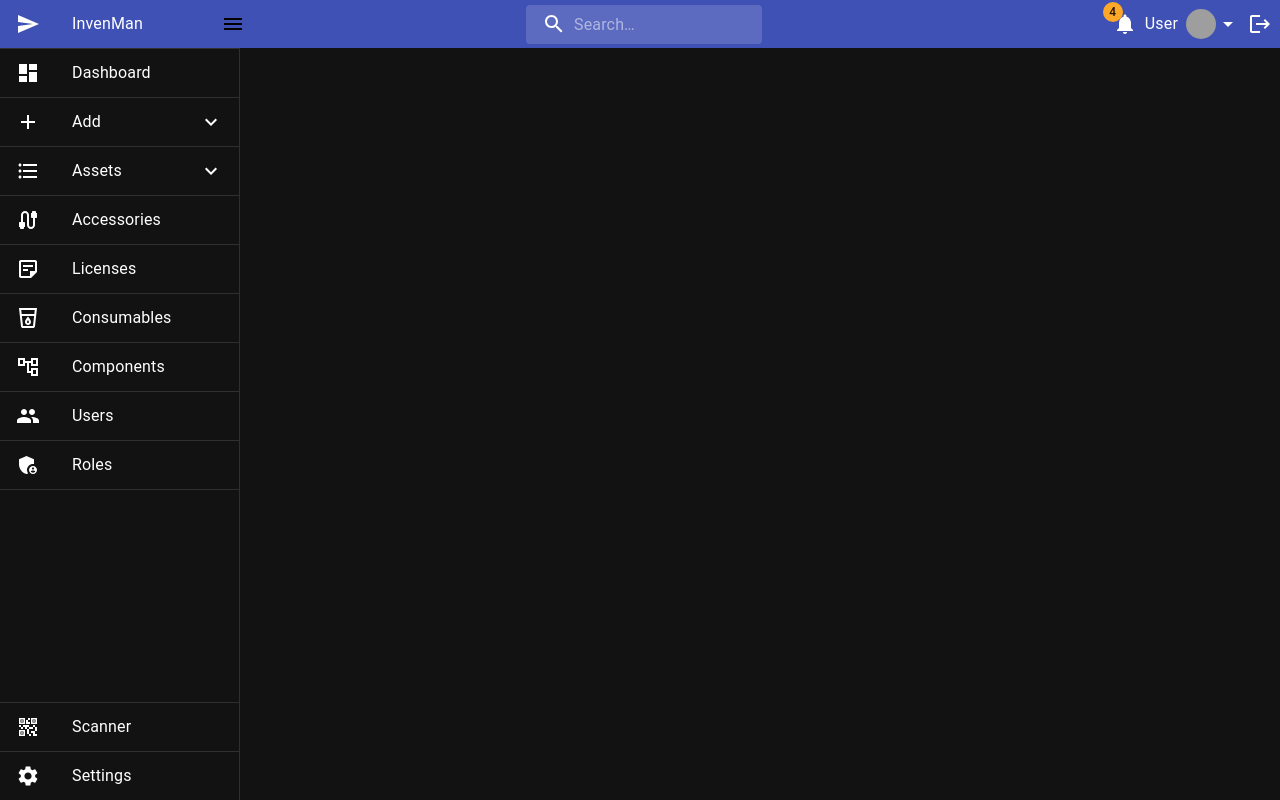
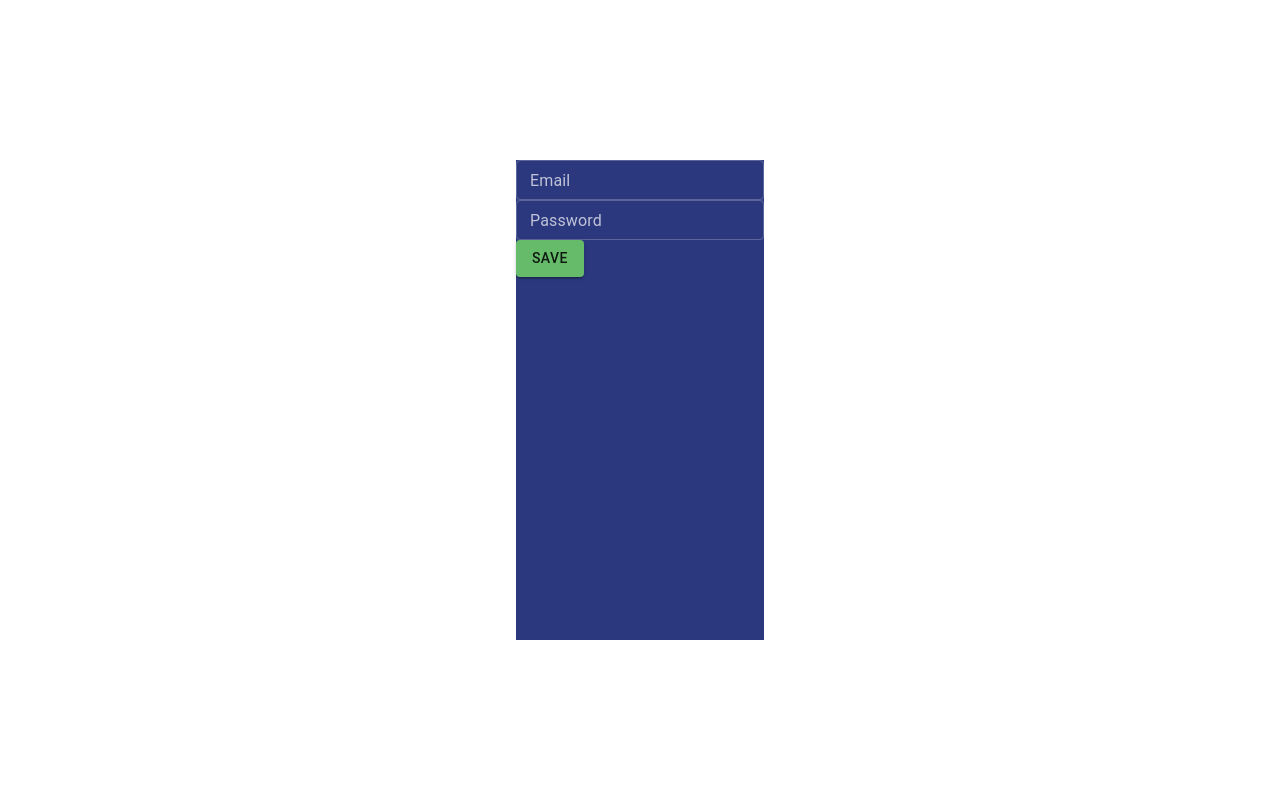
Before and after one commit to czworcaInformatyczna/wsb2022-rb6-frontend, a React (Create React App) app: page /login in a window 1280 px wide. Built offline with nearby package versions, Linux system fonts and the light colour scheme; grey boxes are pictures that could not be loaded.

Commit message:
add api service

```diff
--- a/package.json
+++ b/package.json
@@ -15,11 +15,12 @@
     "@types/jest": "^28.1.8",
     "@types/node": "^18.7.13",
     "@types/react-dom": "^18.0.6",
+    "axios": "^0.27.2",
     "enzyme": "^3.11.0",
     "react": "^18.2.0",
     "react-dom": "^18.2.0",
     "react-helmet": "^6.1.0",
-    "react-hook-form": "^7.34.2",
+    "react-hook-form": "^7.35.0",
     "react-redux": "^8.0.2",
     "react-router": "^6.3.0",
     "react-router-dom": "^6.3.0",
--- a/src/App.tsx
+++ b/src/App.tsx
@@ -3,7 +3,7 @@ import { createTheme, ThemeProvider } from '@mui/material/styles';
 import * as React from 'react';
 import { BrowserRouter } from 'react-router-dom';
 import './App.css';
-import Drawer from './Components/Drawer/drawer';
+import AppRoutes from './Components/routes';
 import { ThemeMode } from './domain';
 
 export const ColorModeContext = React.createContext({
@@ -81,7 +81,7 @@ const App = (): JSX.Element => {
       <ColorModeContext.Provider value={colorMode}>
         <ThemeProvider theme={theme}>
           <BrowserRouter>
-            <Drawer />
+            <AppRoutes />
           </BrowserRouter>
         </ThemeProvider>
       </ColorModeContext.Provider>
--- /dev/null
+++ b/src/Components/Login/Login.tsx
@@ -0,0 +1,93 @@
+import { TextField, Button, Box } from '@mui/material';
+import { type FC } from 'react';
+import { useForm, Controller } from 'react-hook-form';
+import apiService from '../../shared/api/apiService';
+
+interface ILogin {
+  email: string;
+  password: string;
+}
+
+export const Login: FC = (): JSX.Element => {
+  const {
+    handleSubmit,
+    control,
+    formState: { errors },
+    setError,
+  } = useForm<ILogin>();
+
+  const onSubmit = async ({ email, password }: ILogin) => {
+    console.log({ email, password });
+    const getTokenApi = await apiService.getToken();
+    console.log(getTokenApi?.data.access_token);
+    setError(
+      'email',
+      { type: 'focus', message: 'Niepoprawny email lub hasło' },
+      { shouldFocus: true },
+    );
+    setError('password', { type: 'focus' }, { shouldFocus: true });
+  };
+
+  return (
+    <Box
+      sx={{
+        backgroundColor: 'primary.dark',
+        position: 'fixed',
+        top: '50%',
+        left: '50%',
+        transform: 'translate(-50%, -50%)',
+        height: '30rem',
+      }}
+    >
+      <form onSubmit={handleSubmit(onSubmit)}>
+        <div>
+          <Controller
+            control={control}
+            defaultValue=""
+            name="email"
+            rules={{
+              required: 'Uzupełnij email',
+              pattern: {
+                value: /\S+@\S+\.\S+/,
+                message: 'Podaj poprawny email',
+              },
+            }}
+            render={({ field }) => (
+              <TextField
+                {...field}
+                error={Boolean(errors.email)}
+                helperText={errors.email ? errors.email.message : ''}
+                label="Email"
+                size="small"
+                variant="outlined"
+              />
+            )}
+          />
+        </div>
+        <div>
+          <Controller
+            control={control}
+            defaultValue=""
+            name="password"
+            render={({ field }) => (
+              <TextField
+                {...field}
+                error={Boolean(errors.password)}
+                helperText={errors.email ? errors?.password?.message : ''}
+                label="Password"
+                size="small"
+                variant="outlined"
+                type="password"
+              />
+            )}
+          />
+        </div>
+        <div>
+          <Button variant="contained" type="submit" color="success">
+            Save
+          </Button>
+        </div>
+      </form>
+    </Box>
+  );
+};
--- a/src/Components/Menu/menu.tsx
+++ b/src/Components/Menu/menu.tsx
@@ -36,7 +36,7 @@ const SideMenu = (props: myProps) => {
         setOpenNested(object);
       }
     }
-  });
+  }, [openNested]);
 
   const handleClick = (id: number) => {
     setOpenNested({
--- a/src/Components/routes.tsx
+++ b/src/Components/routes.tsx
@@ -1,7 +1,12 @@
-import { Routes, Route } from 'react-router-dom';
+import { Routes, Route, Navigate } from 'react-router-dom';
+import Drawer from './Drawer/drawer';
+import { Login } from './Login/Login';
 
-const AppRoutes = () => {
-  return <Routes />;
-};
-
+const AppRoutes = (): JSX.Element => (
+  <Routes>
+    <Route path="/login" element={<Login />} />
+    <Route path="/main" element={<Drawer />} />
+    <Route path="/" element={<Navigate to="/login" replace />} />
+  </Routes>
+);
 export default AppRoutes;
--- /dev/null
+++ b/src/shared/api/apiClient.ts
@@ -0,0 +1,9 @@
+import axios from 'axios';
+
+const base = 'http://137.74.158.36:81/api/';
+const apiClient = axios.create({
+  // Later read this URL from an environment variable
+  baseURL: base,
+});
+
+export default apiClient;
--- /dev/null
+++ b/src/shared/api/apiService.ts
@@ -0,0 +1,18 @@
+import apiClient from './apiClient';
+
+// const urlOk = '/login?password=123&email=adam@user.pl';
+const urlNot = '/login?password=wrong&email=adam@user.pl';
+
+const getToken = async () => {
+  {
+    try {
+      return await apiClient.get(urlNot);
+    } catch (e) {
+      console.error(e);
+    }
+  }
+};
+
+export default {
+  getToken,
+};
```
Also changed, not shown: src/shared/hooks/useApi.js (added, +26 -0 lines), .eslintrc.json, 1 other file (tests, documents, lock files or other folders).
